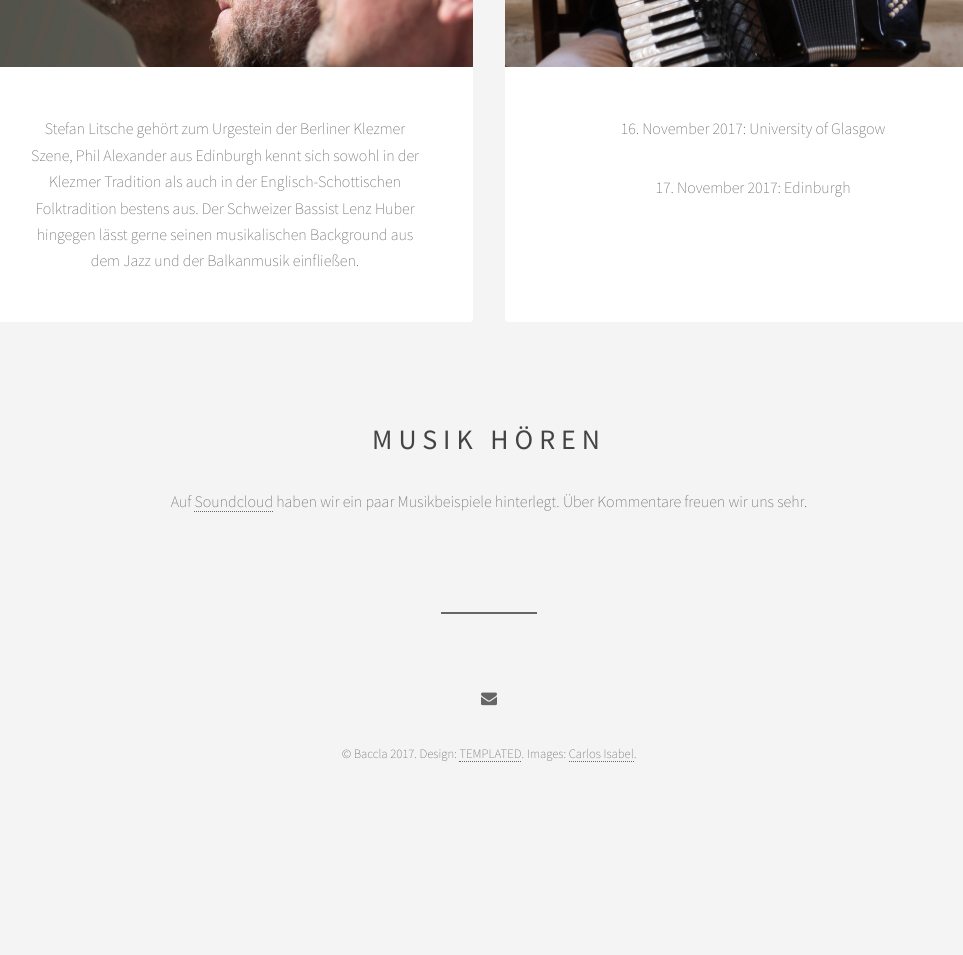
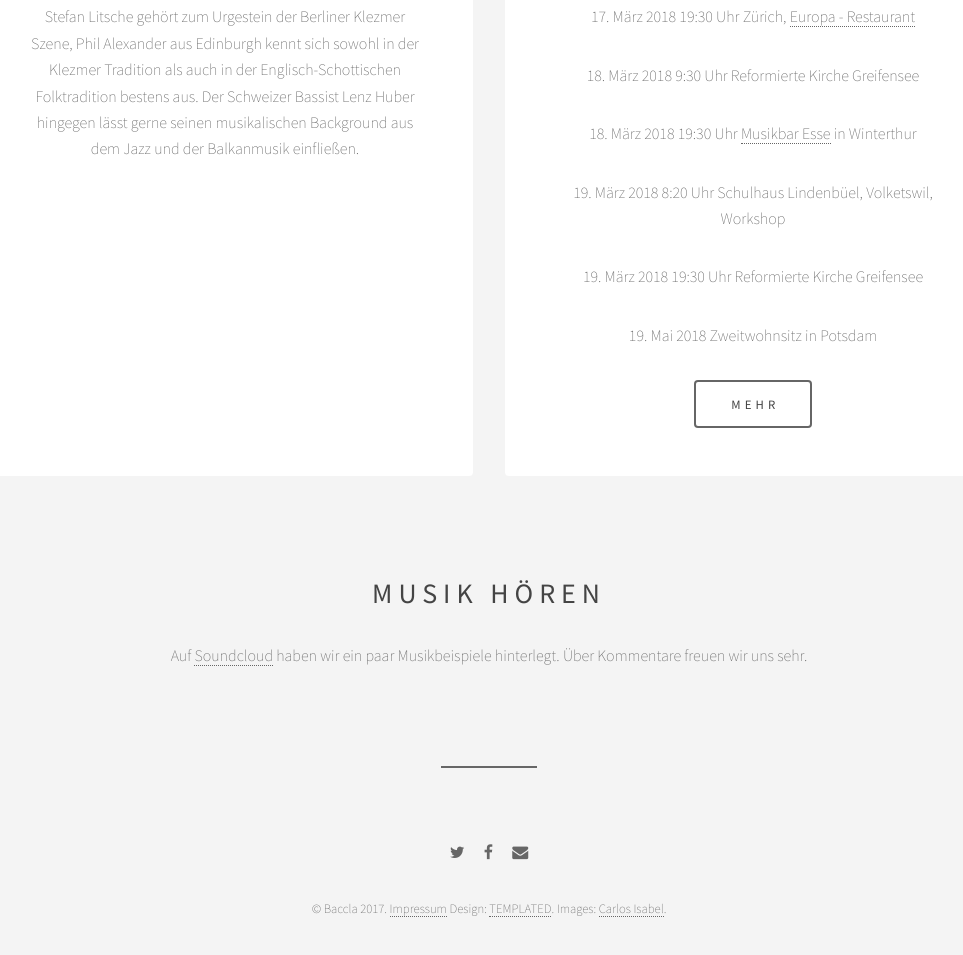
Before and after one commit to slitsche/baccla, a plain HTML site: page epilogue/index.html in a window 1280 px wide. Shown: the part 2009-2964 px from the top of the page, without its empty margins (151-1114 px from the left). Before the commit the page ends 2831 px from the top, so only its background shows below. Drawn offline with Linux system fonts and the light colour scheme.

Commit message:
Add tour dates CH

```diff
--- a/epilogue/index.html
+++ b/epilogue/index.html
@@ -68,8 +68,25 @@ Huber hingegen lässt gerne seinen musikalischen Background aus dem Jazz und der
 								<!--a href="#"><img src="images/acc.jpg" alt="" /></a-->
 								<h3>N&auml;chste Termine</h3>
 							</header>
-							<p>16. November 2017: University of Glasgow</p>
-                                                        <p>17. November 2017: Edinburgh</p>
+                                                        <p>17. M&auml;rz 2018 19:30 Uhr
+                                                        Z&uuml;rich, <a href="https://www.restaurant-europa.ch/baccla">Europa - Restaurant</a></p>
+                                                        <p>18. M&auml;rz 2018
+                                                        9:30 Uhr Reformierte
+                                                        Kirche Greifensee</p>
+                                                        <p>18. M&auml;rz 2018
+                                                        19:30 Uhr
+                                                        <a href="https://www.esse-musicbar.ch">Musikbar Esse</a> in Winterthur</p>
+                                                        <p>19. M&auml;rz 2018
+                                                        8:20 Uhr Schulhaus
+                                                        Lindenbüel, Volketswil, Workshop</p>
+                                                        <p>19. M&auml;rz 2018
+                                                        19:30 Uhr Reformierte
+                                                        Kirche Greifensee</p>
+
+                                                        <p>19. Mai 2018 Zweitwohnsitz in Potsdam</p>
+						<ul class="actions">
+							<li><a href="dates.html" class="button big">Mehr</a></li>
+						</ul>
 						</article>
 					</section>
 
@@ -88,9 +105,11 @@ Huber hingegen lässt gerne seinen musikalischen Background aus dem Jazz und der
 							<li><a href="#" class="icon fa-facebook"><span class="label">Facebook</span></a></li>
 							<li><a href="#" class="icon fa-instagram"><span class="label">Instagram</span></a></li>
 							<li><a href="#" class="icon fa-linkedin"><span class="label">LinkedIn</span></a></li-->
-							<li><a href="#" class="icon fa-envelope"><span class="label">Email</span></a></li>
+							<li><a href="https://twitter.com/baccla_eu" class="icon fa-twitter"><span class="label">Twitter</span></a></li>
+							<li><a href="https://www.facebook.com/baccla.eu" class="icon fa-facebook"><span class="label">Facebook</span></a></li>
+							<li><a href="mailto:band@baccla.eu" class="icon fa-envelope"><span class="label">Email</span></a></li>
 						</ul>
-						<p class="copyright">&copy; Baccla 2017. Design: <a href="https://templated.co">TEMPLATED</a>. Images: <a href="http://caquet.es">Carlos Isabel</a>.</p>
+						<p class="copyright">&copy; Baccla 2017. <a href="impressum.html"/>Impressum</a> Design: <a href="https://templated.co">TEMPLATED</a>. Images: <a href="http://caquet.es">Carlos Isabel</a>.</p>
 					</footer>
 
 			</div>
```
Also changed, not shown: epilogue/images/baccla.jpg.
